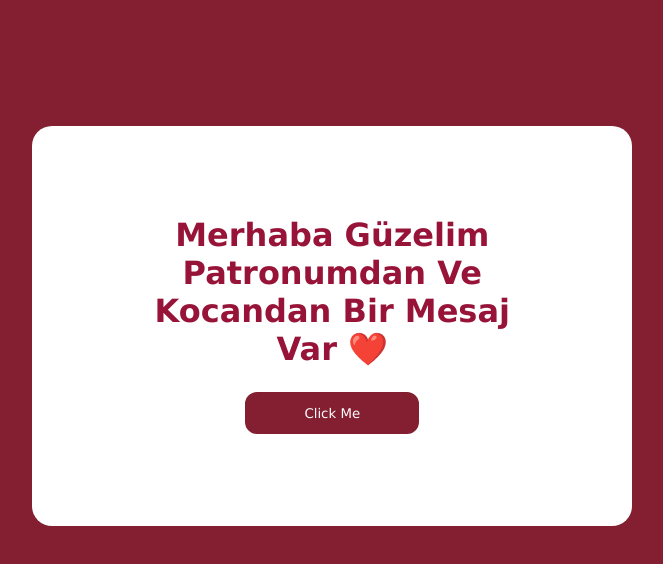
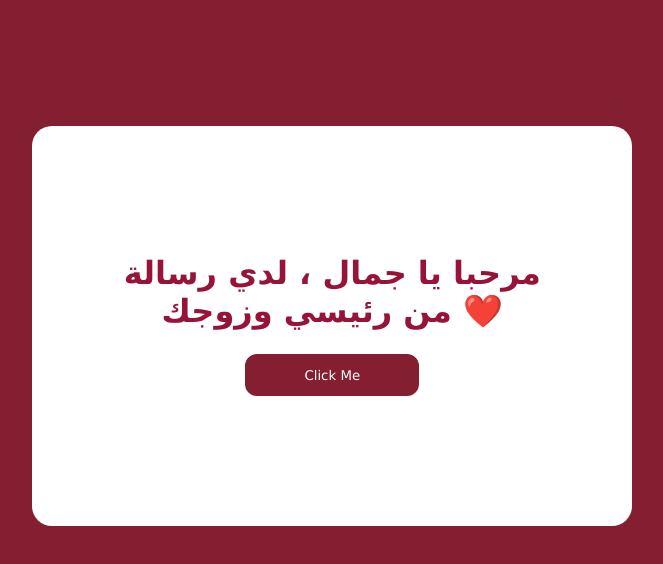
Before and after one commit to Shafialam7/Temp, a plain HTML site: page index.html in a window 1280 px wide. Shown: the whole page, without its empty margins (317-980 px from the left). Drawn offline with Linux system fonts and the light colour scheme.

Commit message:
Update index.html

```diff
--- a/index.html
+++ b/index.html
@@ -52,7 +52,7 @@
 <body>
     <div class="container">
         <h1>
-            Merhaba Güzelim Patronumdan Ve Kocandan Bir Mesaj Var ❤️
+            مرحبا يا جمال ، لدي رسالة من رئيسي وزوجك ❤️
         </h1>
         <button><a href="index2.html"><p>Click Me</p></a></button>
     </div>
```
